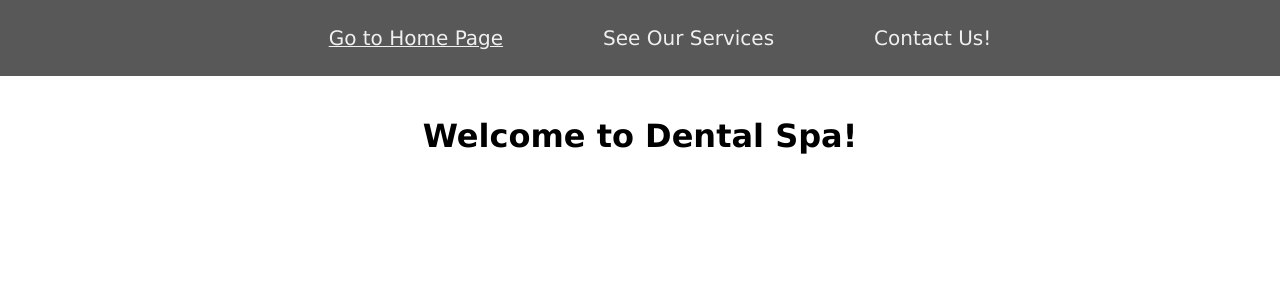
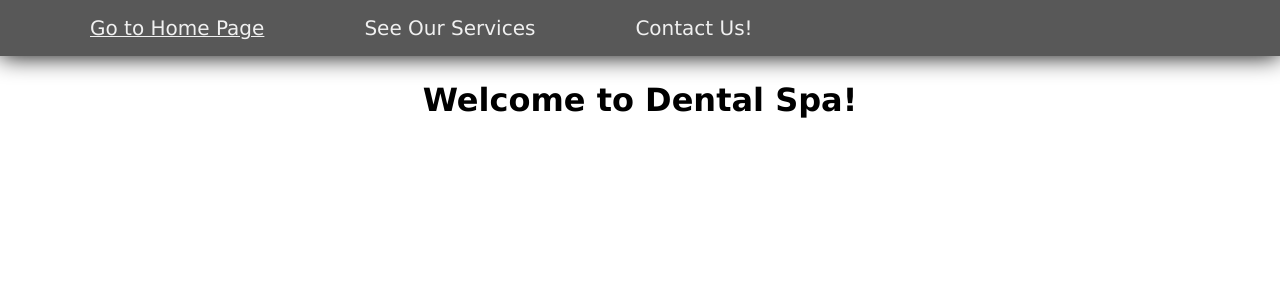
Before and after one commit to terryszhou/dental-spa, a React (Create React App) app: page / in a window 1280 px wide. Shown: the top 300 px of the page. Built offline with nearby package versions, Linux system fonts and the light colour scheme.

Commit message:
Extra navbar styling

```diff
--- a/src/CSS/App.css
+++ b/src/CSS/App.css
@@ -3,10 +3,15 @@
 }
 
 nav {
+    position: absolute;
+    top: 0;
+    left: 0;
+    right: 0;
     list-style-type: none;
-    text-align: center;
+    display: flex;
+    align-items: center;
     background-color: rgb(88,88,88);
-    padding: 10px;
+    box-shadow: 0 0 25px 0 black;
 }
 
 nav li {
@@ -32,6 +37,7 @@ nav li {
 }
 
 main {
+    margin-top: 40px;
     padding: 20px;
 }
 
```
